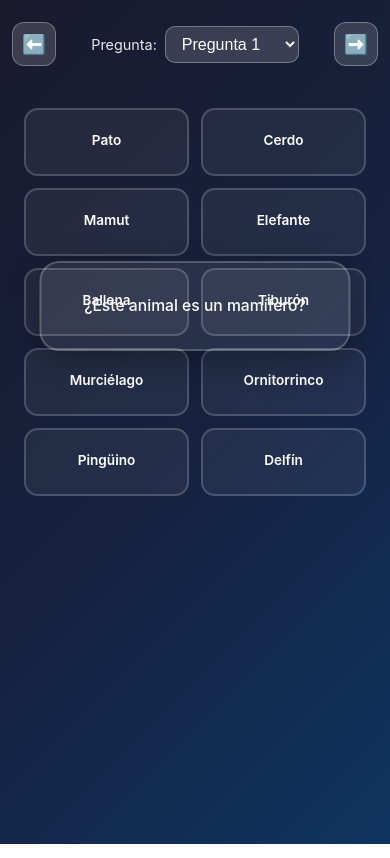
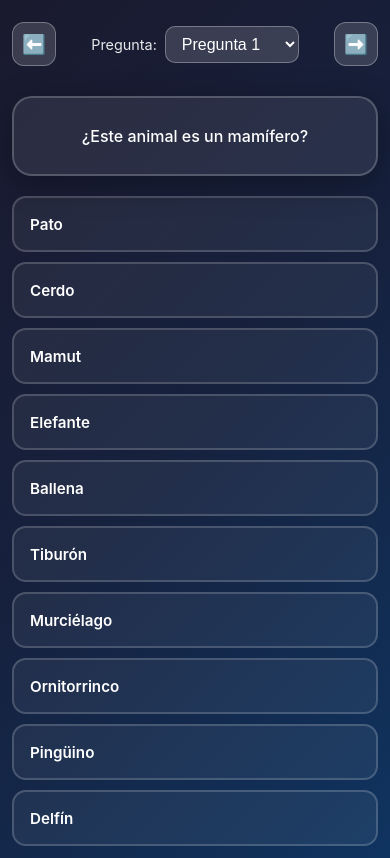
Before and after one commit to sergiodmuah/juego, a plain HTML site: page index.html in a window 390 px wide. Both pictures are taken after a click on the button "Empezar partida". Drawn offline with Linux system fonts and the light colour scheme.

Commit message:
mas preguntas

```diff
--- a/styles.css
+++ b/styles.css
@@ -124,7 +124,7 @@ body {
     color: #eee;
 }
 
-/* --- Layout: centro + opciones alrededor --- */
+/* --- Layout: escritorio = centro + opciones alrededor --- */
 .question-layout {
     position: relative;
     min-height: 420px;
@@ -157,7 +157,6 @@ body {
     color: #fff;
 }
 
-/* Anillo de 10 opciones alrededor del centro */
 .options-ring {
     display: grid;
     grid-template-columns: repeat(5, 1fr);
@@ -216,39 +215,63 @@ body {
     color: #4ade80;
 }
 
-/* En móvil: 2 columnas para que las opciones se vean bien alrededor del concepto "centro" */
-@media (max-width: 520px) {
-    .options-ring {
-        grid-template-columns: repeat(2, 1fr);
-        gap: 12px;
-        padding: 12px;
+/* Móvil: pregunta arriba, opciones abajo */
+@media (max-width: 640px) {
+    .question-layout {
+        display: flex;
+        flex-direction: column;
+        min-height: 0;
+        gap: 20px;
     }
 
     .question-center {
-        width: 85%;
+        position: static;
+        transform: none;
+        width: 100%;
+        max-width: none;
+        min-height: 80px;
         padding: 20px 16px;
-        min-height: 90px;
+        order: 1;
     }
 
     .question-center .question-text {
-        font-size: 0.98rem;
+        font-size: 1rem;
+        line-height: 1.5;
+    }
+
+    .options-ring {
+        order: 2;
+        grid-template-columns: 1fr;
+        gap: 10px;
+        padding: 0;
     }
 
     .option-card {
-        min-height: 68px;
-        padding: 12px 10px;
+        min-height: 56px;
+        padding: 14px 16px;
+        flex-direction: row;
+        justify-content: space-between;
+        align-items: center;
+        text-align: left;
     }
 
     .option-card .option-text {
-        font-size: 0.85rem;
+        margin-bottom: 0;
+        font-size: 0.95rem;
     }
 
     .option-card .option-answer {
-        font-size: 0.8rem;
+        font-size: 0.85rem;
+        text-align: right;
+    }
+
+    .option-card.revealed .option-answer {
+        margin-top: 0;
+        margin-left: 10px;
     }
 }
 
-@media (min-width: 521px) and (max-width: 700px) {
+@media (min-width: 641px) and (max-width: 700px) {
     .options-ring {
         grid-template-columns: repeat(5, 1fr);
     }
```
